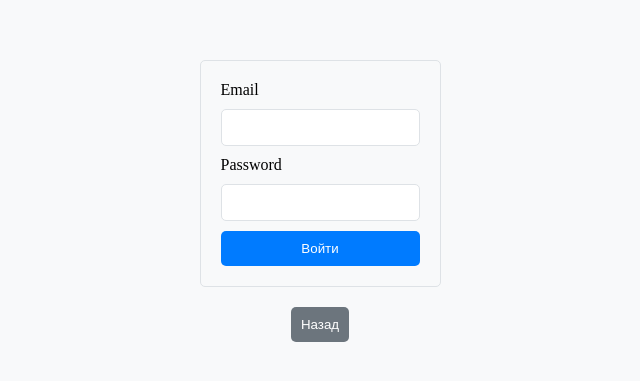
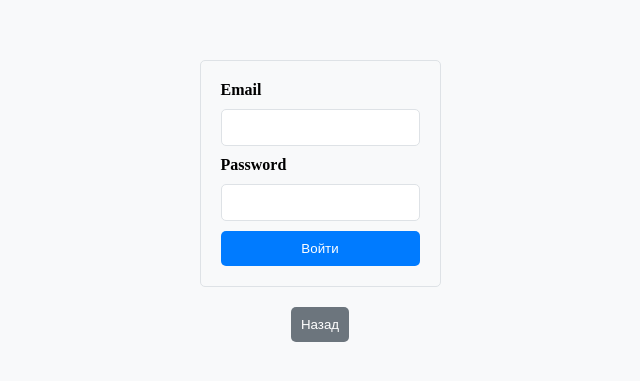
Before and after one commit to L1Z3B3ZE/VueCLI, a Vue app: page /login in a window 1280 px wide. Shown: the part 207-588 px from the top of the page, without its empty margins (320-960 px from the left). Built offline with nearby package versions, Linux system fonts and the light colour scheme.

Commit message:
Валидация полей формы и отображение текста ошибок

```diff
--- a/src/components/Cart.vue
+++ b/src/components/Cart.vue
@@ -73,8 +73,8 @@ export default {
           this.showPopup = true;
           setTimeout(() => {
             this.showPopup = false;
-          }, 3000);
-          setTimeout(() => {location. reload()}, 3000 )
+          }, 1000);
+          setTimeout(() => {location. reload()}, 1000 )
 
         } else {
           console.error("Ошибка удаления товара из корзины:", response.statusText);
--- a/src/components/Login.vue
+++ b/src/components/Login.vue
@@ -1,12 +1,15 @@
 <template>
   <div class="login">
     <form class="form" @submit.prevent="login">
-      Email<input type="text" v-model="email">
-      Password<input type="password" v-model="password">
+      <label>Email</label>
+      <input type="text" v-model="email" :class="{'error': this.error}">
+      <label>Password</label>
+      <input type="password" v-model="password" :class="{'error': this.error}">
+      <p class="error_text" v-if="error">{{ error }}</p>
       <button type="submit">Войти</button>
     </form>
     <button @click="toHomePage">Назад</button>
-    <p v-if="error">{{ error }}</p>
+
   </div>
 </template>
 
@@ -70,6 +73,10 @@ export default {
   border-radius: 5px;
 }
 
+.form label {
+  font-weight: bold;
+}
+
 .form input {
   padding: 10px;
   border: 1px solid #dee2e6;
@@ -94,4 +101,12 @@ export default {
   border-radius: 5px;
   cursor: pointer;
 }
+
+.error {
+  box-shadow: 0px 0px 5px red;
+}
+
+.error_text{
+  color: red;
+}
 </style>
--- a/src/components/Registration.vue
+++ b/src/components/Registration.vue
@@ -2,11 +2,14 @@
   <div class="register">
     <form class="form" @submit.prevent="authorization">
       <label>FIO</label>
-      <input type="text" required v-model="fio">
+      <input type="text" v-model="fio" :class="{ 'error': fioError }">
+      <p v-if="fioError" class="error-text">Введите корректное ФИО</p>
       <label>Email</label>
-      <input type="email" required v-model="email">
+      <input type="email" v-model="email" :class="{ 'error': emailError }">
+      <p v-if="emailError" class="error-text">Введите корректный Email</p>
       <label>Password</label>
-      <input type="password" required v-model="password">
+      <input type="password" v-model="password" :class="{ 'error': passwordError }">
+      <p v-if="passwordError" class="error-text">Пароль должен содержать 8 символов</p>
       <button type="submit">Зарегистрироваться</button>
     </form>
     <button @click="toHomePage">Назад</button>
@@ -20,11 +23,22 @@ export default {
       url: 'https://jurapro.bhuser.ru/api-shop',
       fio: '',
       email: '',
-      password: ''
+      password: '',
+      fioError: false,
+      emailError: false,
+      passwordError: false
     }
   },
   methods: {
     async authorization() {
+      this.fioError = !this.fio;
+      this.emailError = !this.email.includes('@');
+      this.passwordError = this.password.length < 8;
+
+      if (this.fioError || this.emailError || this.passwordError) {
+        return;
+      }
+
       const user = {
         fio: this.fio,
         email: this.email,
@@ -46,9 +60,6 @@ export default {
         console.error('Ошибка:', this.error);
       }
 
-      this.fio = '';
-      this.email = '';
-      this.password = '';
     },
     toHomePage(){
       this.$router.push('/');
@@ -104,4 +115,13 @@ export default {
   border-radius: 5px;
   cursor: pointer;
 }
+
+.error {
+  box-shadow: 0px 0px 5px red;
+}
+
+.error-text {
+  color: red;
+}
+
 </style>
--- a/src/views/HomeView.vue
+++ b/src/views/HomeView.vue
@@ -55,7 +55,8 @@ export default {
 
     logout() {
       localStorage.removeItem('userToken');
-      this.$router.push('/login');
+      this.$router.push('/');
+      location. reload()
     },
 
     async addToCart(product) {
@@ -73,7 +74,7 @@ export default {
         this.showPopup = true;
         setTimeout(() => {
           this.showPopup = false;
-        }, 3000);
+        }, 1000);
       } else {
         this.error = "Ошибка при добавлении товара в корзину";
         console.error(this.error);
```
